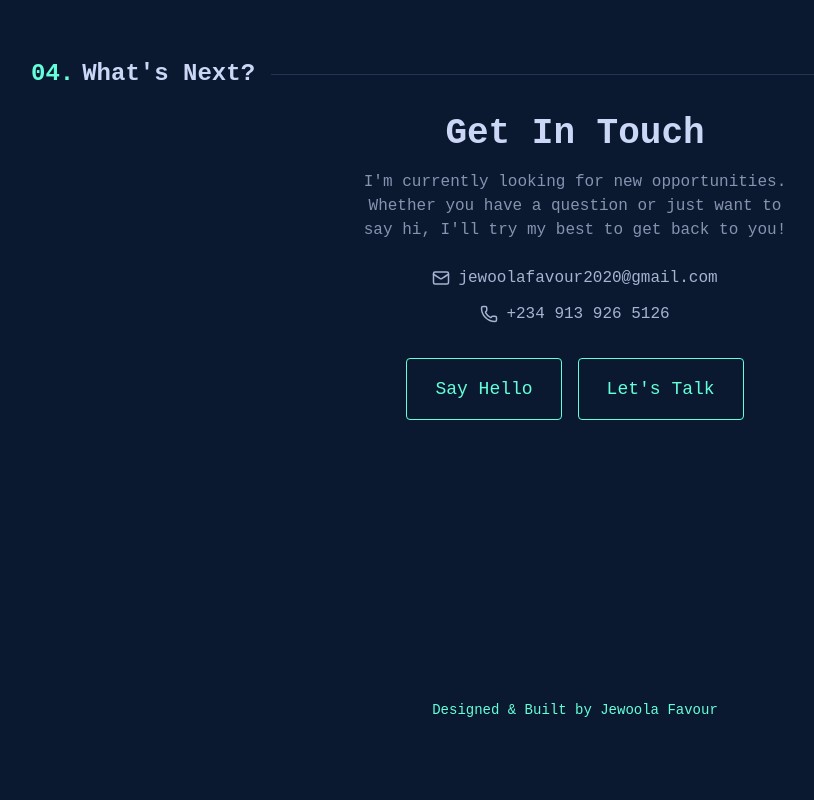
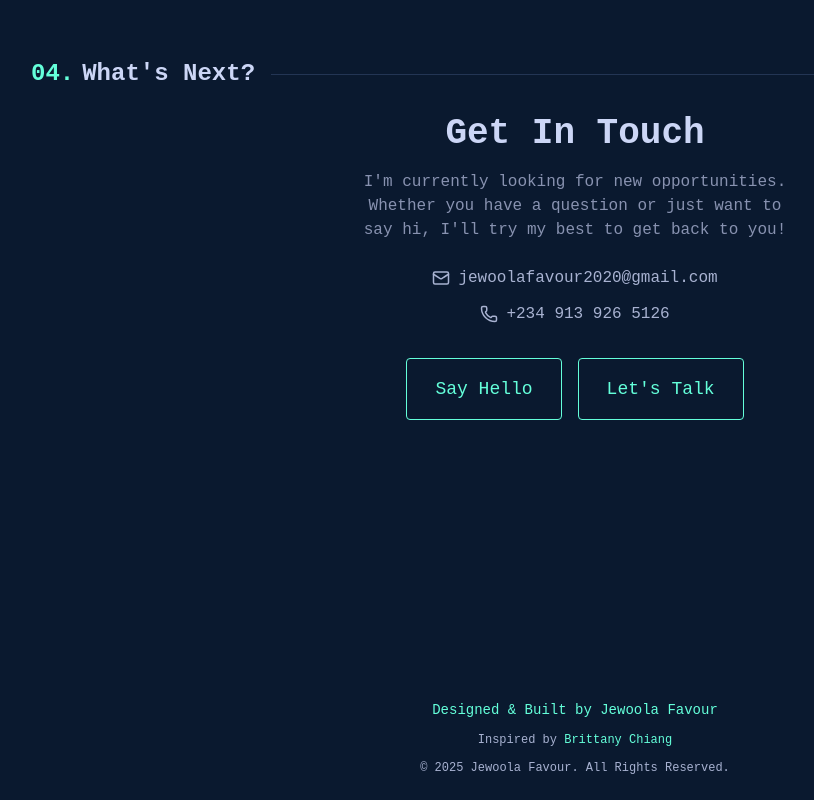
Before and after one commit to JEWOOLAFAVOUR/favour-portfolio-v1, a React (Vite) app: page / in a window 1280 px wide. Shown: the part 3686-4486 px from the top of the page, without its empty margins (65-879 px from the left). Before the commit the page ends 4430 px from the top, so only its background shows below. Built offline with nearby package versions, Linux system fonts and the light colour scheme.

Commit message:
done some editing

```diff
--- a/src/screen/components/Footer.jsx
+++ b/src/screen/components/Footer.jsx
@@ -25,11 +25,30 @@ const Footer = () => {
                     Email
                 </a>
             </div>
-            <p>
-                <a href="https://github.com/JEWOOLAFAVOUR" target="_blank" rel="noopener noreferrer" className="green-link">
-                    Designed & Built by Jewoola Favour
-                </a>
-            </p>
+
+            <div className="space-y-3">
+                <p>
+                    <a href="https://github.com/JEWOOLAFAVOUR" target="_blank" rel="noopener noreferrer" className="green-link">
+                        Designed & Built by Jewoola Favour
+                    </a>
+                </p>
+
+                <p className="text-light-slate text-xs">
+                    Inspired by{" "}
+                    <a
+                        href="https://v4.brittanychiang.com"
+                        target="_blank"
+                        rel="noopener noreferrer"
+                        className="text-green hover:text-green/80 transition-colors duration-200"
+                    >
+                        Brittany Chiang
+                    </a>
+                </p>
+
+                <p className="text-light-slate text-xs">
+                    &copy; {new Date().getFullYear()} Jewoola Favour. All Rights Reserved.
+                </p>
+            </div>
         </footer>
     )
 }
```
